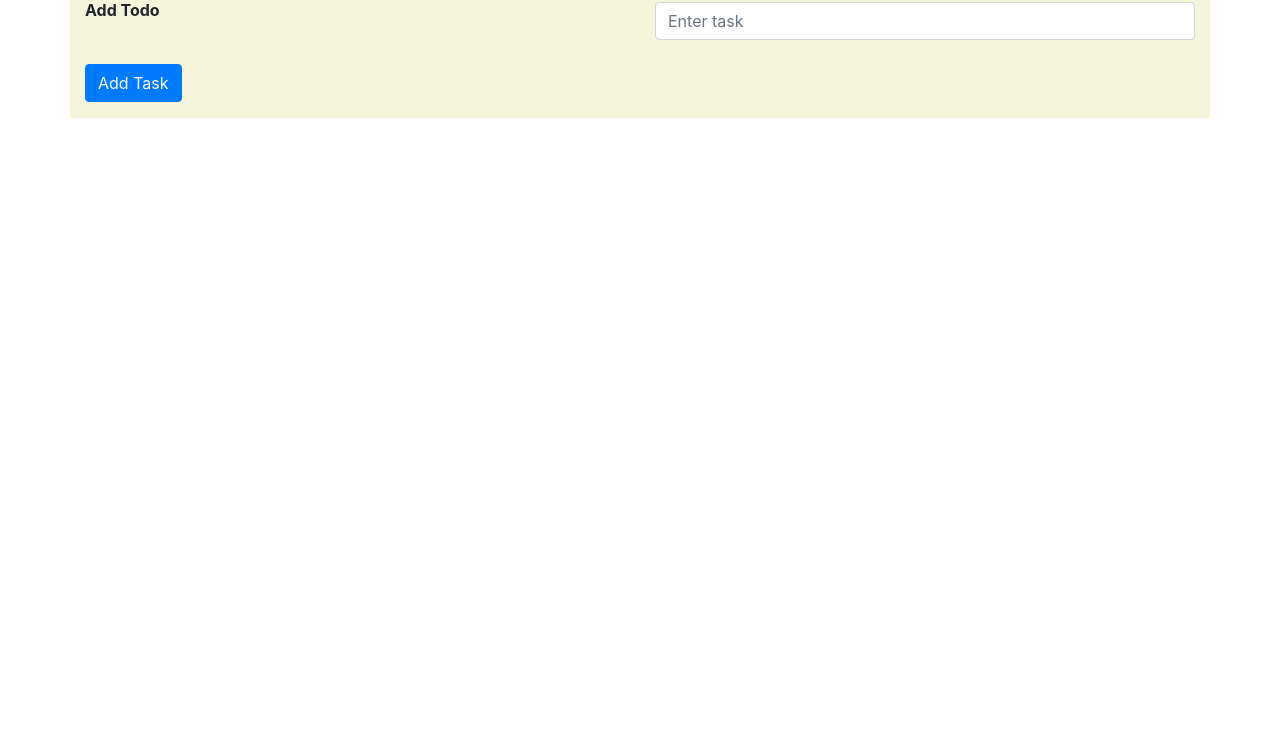
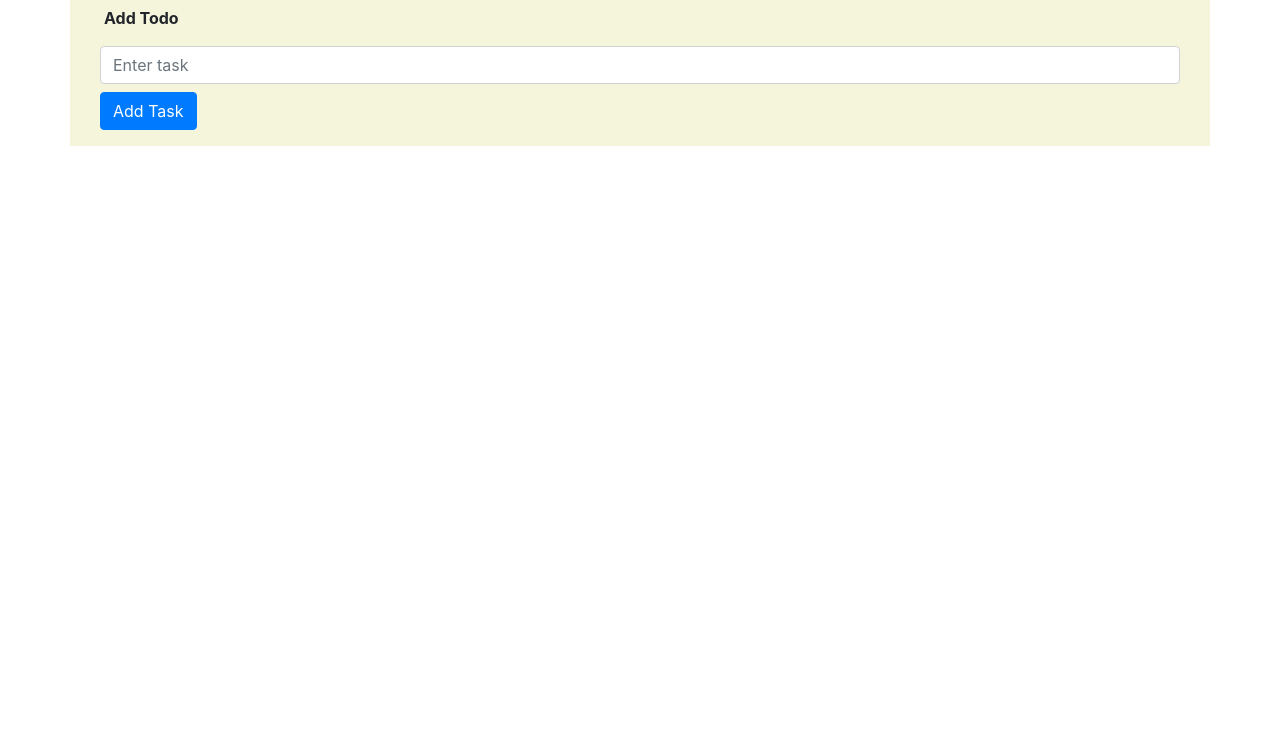
Before and after one commit to roeeash/roeeash.github.io, a plain HTML site: page index.html in a window 1280 px wide. Shown: the part 58-800 px from the top of the page. Drawn offline with nearby package versions, Linux system fonts and the light colour scheme.

Commit message:
feat(website): align items on index.html

```diff
--- a/index.html
+++ b/index.html
@@ -14,15 +14,11 @@
 </head>
 <body>
     <div class="container custom-container">
-    <h1 class="text-center">Todo List</h1>
-    <div class="row">
-        <div class="col-md-6 font-weight-bold">Add Todo</div>
-      <div class="col-md-6 mb-4 mt-1">
-        <input type="text" id="taskInput" class="form-control" placeholder="Enter task">
-      </div>
-      <div class="col-md-6">
+        <h1 class="text-center mb-3">Todo List</h1>
+          <div class="col">
+            <div class="font-weight-bold mb-3 ml-1">Add Todo</div>
+              <input type="text" id="taskInput" class="form-control mb-2" placeholder="Enter task">
               <button id="addTaskBtn" class="btn btn-primary">Add Task</button>
-      </div>
         </div>
         <ul id="taskList" class="list-group mt-3">
           <!-- Todo tasks will be added dynamically here -->
```
Lines whose indentation alone changed are shown as unchanged.
